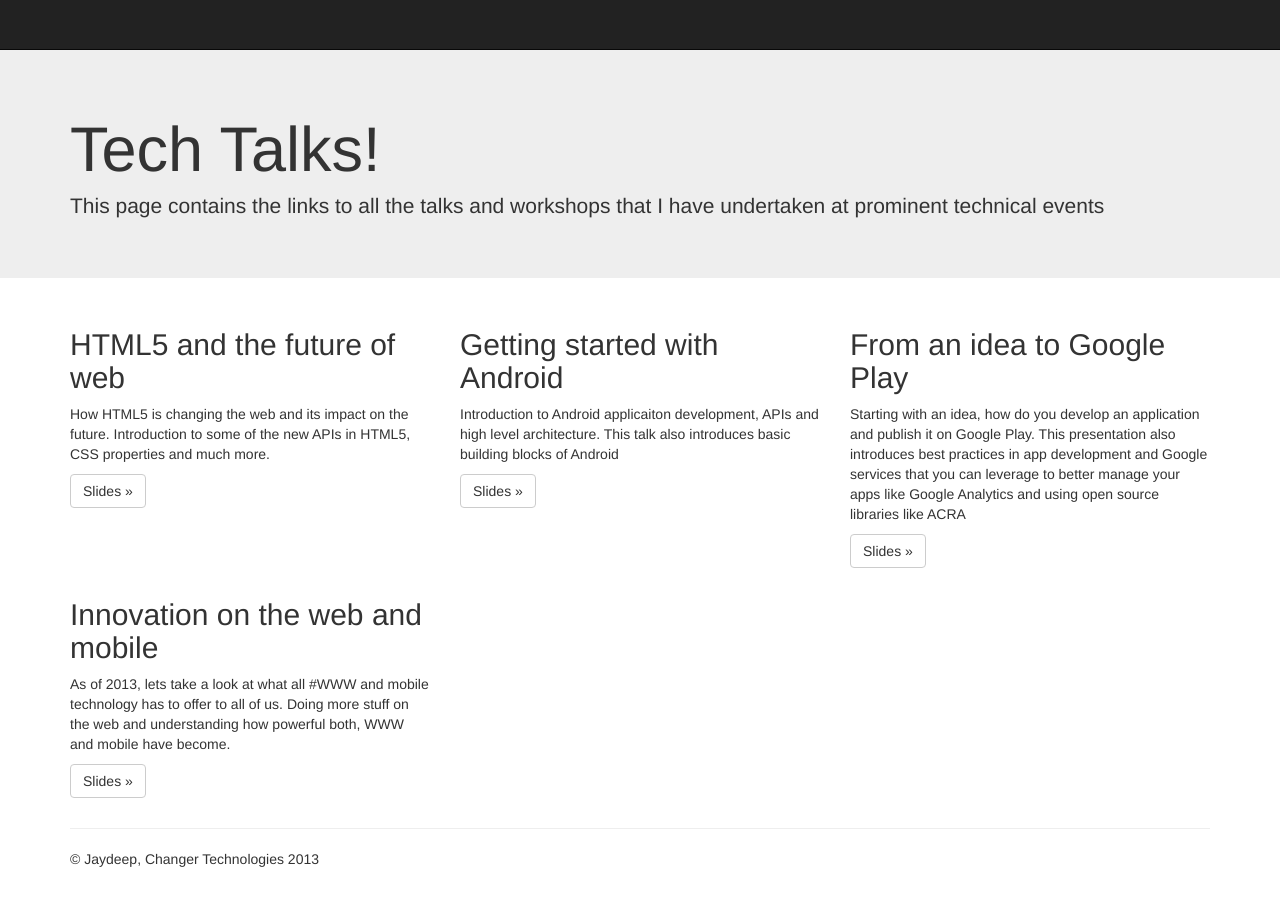
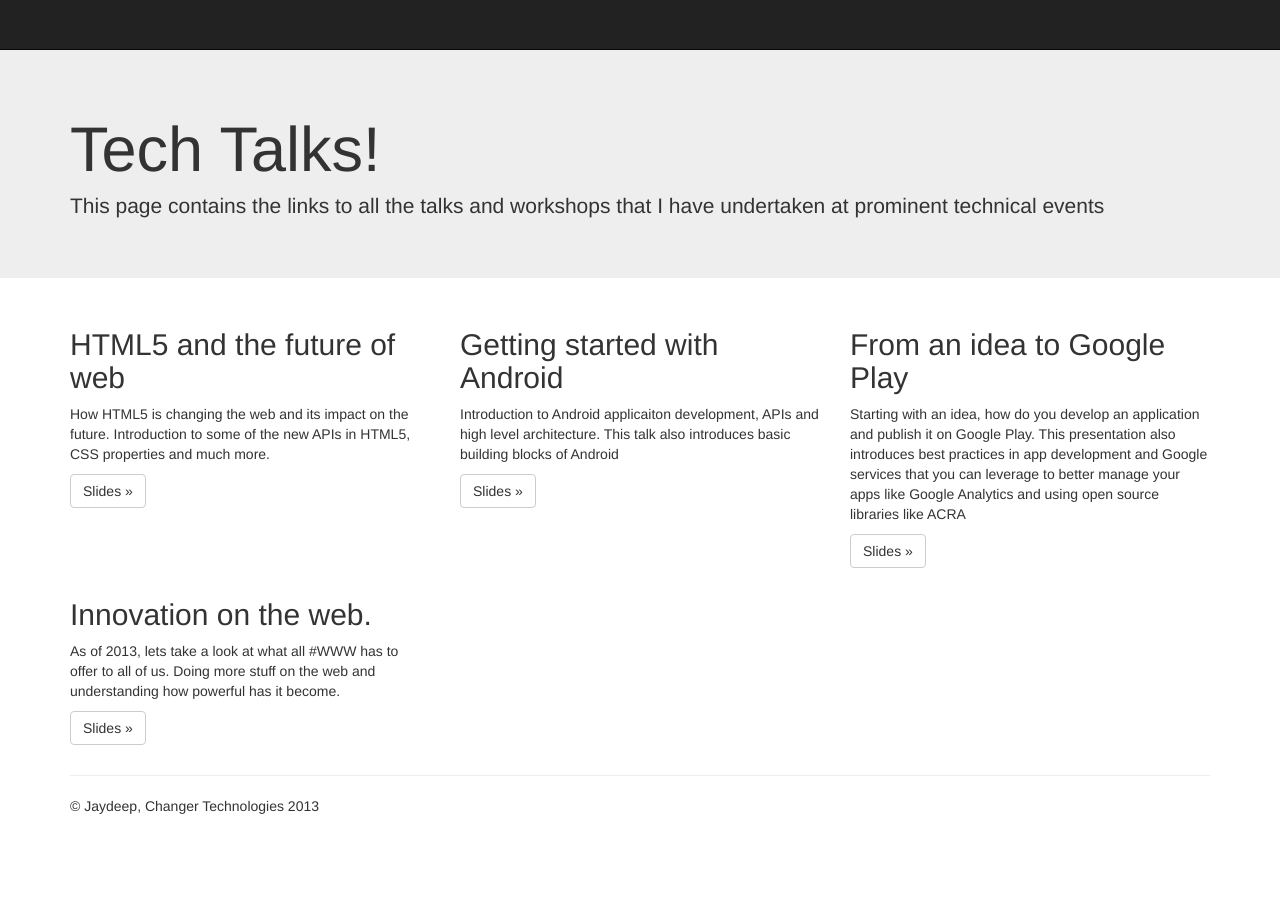
Before and after one commit to jaydeepw/jaydeepw.github.com, a plain HTML site: page index.html in a window 1280 px wide. After the commit the page ends 846 px from the top, so only its background shows below. Drawn offline with Linux system fonts and the light colour scheme.

Commit message:
Some files renames and also the link of the presentation has been added in the tech-talks landing page

```diff
--- a/index.html
+++ b/index.html
@@ -58,11 +58,11 @@
 
       <div class="row">
         <div class="col-lg-4">
-          <h2>Innovation on the web and mobile</h2>
-          <p>As of 2013, lets take a look at what all #WWW and mobile technology has to offer to all of us. Doing more stuff on the web
-            and understanding how powerful both, WWW and mobile have become.
+          <h2>Innovation on the web.</h2>
+          <p>As of 2013, lets take a look at what all #WWW has to offer to all of us. Doing more stuff on the web
+            and understanding how powerful has it become.
           </p>
-          <p><a class="btn btn-default" href="HTML5/Beginner/index.html">Slides &raquo;</a></p>
+          <p><a class="btn btn-default" href="InnovationConfNagpur/index.html">Slides &raquo;</a></p>
         </div>
       </div>
 
```
Also changed, not shown: InnovationConfNagpur/index.html (renamed from InnovationConfNagpur/template.html).
